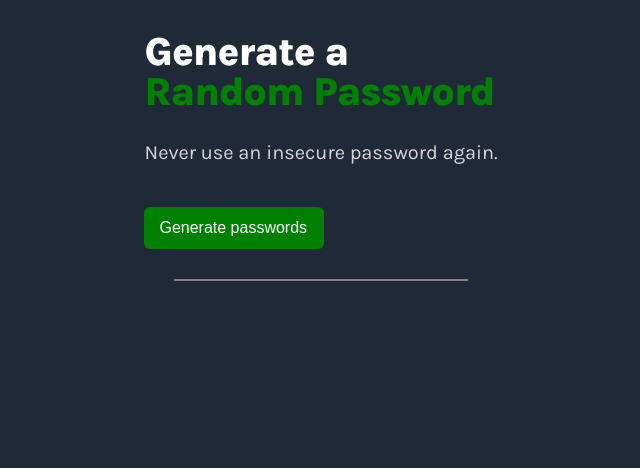
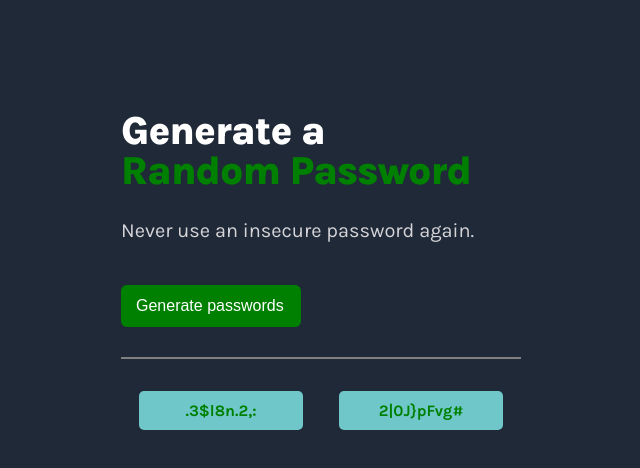
Before and after one commit to axk5216/PasswordGenerator, a plain HTML site: page index.html in a window 1280 px wide. Both pictures are taken after a click on the button "Generate passwords". Shown: the whole page, without its empty margins (319-959 px from the left). Drawn offline with Linux system fonts and the light colour scheme.

Commit message:
updated javascript to work with onclick event, tested and working normally.

```diff
--- a/index.html
+++ b/index.html
@@ -19,8 +19,10 @@
       <p>Never use an insecure password again.</p>
       <button onclick="generatePasswords()">Generate passwords</button>
       <hr />
-      <div id="password1"></div>
-      <div id="password2"></div>
+      <div class="container">
+        <div id="password1"></div>
+        <div id="password2">2222222</div>
+      </div>
     </div>
 
     <script src="script.js"></script>
--- a/script.js
+++ b/script.js
@@ -0,0 +1,109 @@
+const characters = [
+  "A",
+  "B",
+  "C",
+  "D",
+  "E",
+  "F",
+  "G",
+  "H",
+  "I",
+  "J",
+  "K",
+  "L",
+  "M",
+  "N",
+  "O",
+  "P",
+  "Q",
+  "R",
+  "S",
+  "T",
+  "U",
+  "V",
+  "W",
+  "X",
+  "Y",
+  "Z",
+  "a",
+  "b",
+  "c",
+  "d",
+  "e",
+  "f",
+  "g",
+  "h",
+  "i",
+  "j",
+  "k",
+  "l",
+  "m",
+  "n",
+  "o",
+  "p",
+  "q",
+  "r",
+  "s",
+  "t",
+  "u",
+  "v",
+  "w",
+  "x",
+  "y",
+  "z",
+  "0",
+  "1",
+  "2",
+  "3",
+  "4",
+  "5",
+  "6",
+  "7",
+  "8",
+  "9",
+  "~",
+  "`",
+  "!",
+  "@",
+  "#",
+  "$",
+  "%",
+  "^",
+  "&",
+  "*",
+  "(",
+  ")",
+  "_",
+  "-",
+  "+",
+  "=",
+  "{",
+  "[",
+  "}",
+  "]",
+  ",",
+  "|",
+  ":",
+  ";",
+  "<",
+  ">",
+  ".",
+  "?",
+  "/",
+];
+
+let passwordField1 = document.getElementById("password1");
+let passwordField2 = document.getElementById("password2");
+
+function generatePasswords() {
+  passwordField1.textContent = generatePassword();
+  passwordField2.textContent = generatePassword();
+}
+
+function generatePassword() {
+  let password = "";
+  for (let i = 0; i < 10; i++) {
+    password += characters[Math.floor(Math.random() * characters.length)];
+  }
+  return password;
+}
--- a/styles.css
+++ b/styles.css
@@ -2,7 +2,7 @@ body {
   display: flex;
   justify-content: center;
   align-items: center;
-  height: 300px;
+  height: 500px;
   background: #1f2937;
   font-family: "Karla", sans-serif;
 }
@@ -54,6 +54,35 @@ button {
 }
 
 hr {
-  margin: 30px;
+  margin-top: 30px;
   border: 1px solid grey;
 }
+
+.container {
+  display: flex;
+  justify-content: space-around;
+  width: 400px;
+  margin-top: 30px;
+}
+
+#password1 {
+  background-color: rgb(112, 199, 202);
+  font-weight: bold;
+  padding: 10px;
+  margin: 2px;
+  width: min(9em, 100%);
+  text-align: center;
+  color: green;
+  border-radius: 5px;
+}
+
+#password2 {
+  background-color: rgb(112, 199, 202);
+  font-weight: bold;
+  margin: 2px;
+  padding: 10px;
+  width: min(9em, 100%);
+  text-align: center;
+  color: green;
+  border-radius: 5px;
+}
```
